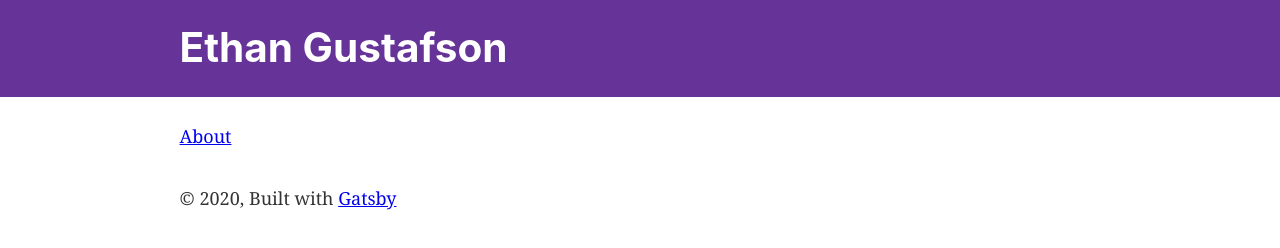
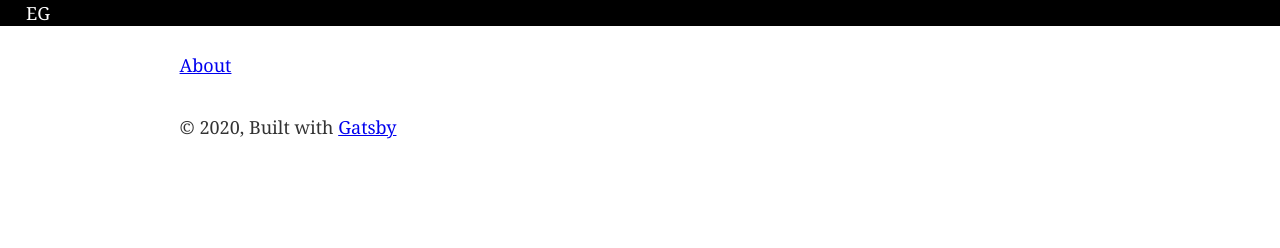
Before and after one commit to ethan-gustafson/ethangustafson.com, a Gatsby site: page / in a window 1280 px wide. Built offline with nearby package versions, Linux system fonts and the light colour scheme; Gatsby itself is replaced by a stand-in of ours.

Commit message:
added Nav, styledNav, replaced Header component contents with Nav component

```diff
--- a/src/components/header/Header.js
+++ b/src/components/header/Header.js
@@ -1,42 +1,20 @@
-import { Link } from "gatsby"
-import PropTypes from "prop-types"
-import React from "react"
+import React from "react";
+import PropTypes from "prop-types";
+import Nav from "./Nav.js";
+import { StyledHeader } from './styles/StyledHeader.js';
 
 const Header = ({ siteTitle }) => (
-  <header
-    style={{
-      background: `rebeccapurple`,
-      marginBottom: `1.45rem`,
-    }}
-  >
-    <div
-      style={{
-        margin: `0 auto`,
-        maxWidth: 960,
-        padding: `1.45rem 1.0875rem`,
-      }}
-    >
-      <h1 style={{ margin: 0 }}>
-        <Link
-          to="/"
-          style={{
-            color: `white`,
-            textDecoration: `none`,
-          }}
-        >
-          {siteTitle}
-        </Link>
-      </h1>
-    </div>
-  </header>
-)
+  <StyledHeader>
+    <Nav/>
+  </StyledHeader>
+);
 
 Header.propTypes = {
   siteTitle: PropTypes.string,
-}
+};
 
 Header.defaultProps = {
   siteTitle: ``,
-}
+};
 
-export default Header
+export default Header;
--- /dev/null
+++ b/src/components/header/Nav.js
@@ -0,0 +1,12 @@
+import React from "react";
+import { UlContainer, Ul, Li, Link } from './styles/StyledNav.js';
+
+const Nav = () => (
+  <UlContainer>
+    <Ul>
+      <Li><Link to="/">EG</Link></Li>
+    </Ul>
+  </UlContainer>
+);
+
+export default Nav;
--- /dev/null
+++ b/src/components/header/styles/StyledHeader.js
@@ -0,0 +1,7 @@
+import React from 'react';
+import styled from 'styled-components';
+
+export const StyledHeader = styled.header`
+  background-color: black;
+  margin-bottom: 1.45rem;
+`
--- /dev/null
+++ b/src/components/header/styles/StyledNav.js
@@ -0,0 +1,21 @@
+import React from 'react';
+import { Link as A } from 'gatsby';
+import styled from 'styled-components';
+
+export const UlContainer = styled.div`
+  margin: 0 auto;
+  max-width: 960;
+`
+
+export const Ul = styled.ul`
+
+`
+
+export const Li = styled.li`
+
+`
+
+export const Link = styled(props => (<A {...props}/>))`
+  color: white;
+  text-decoration: none;
+`
```
